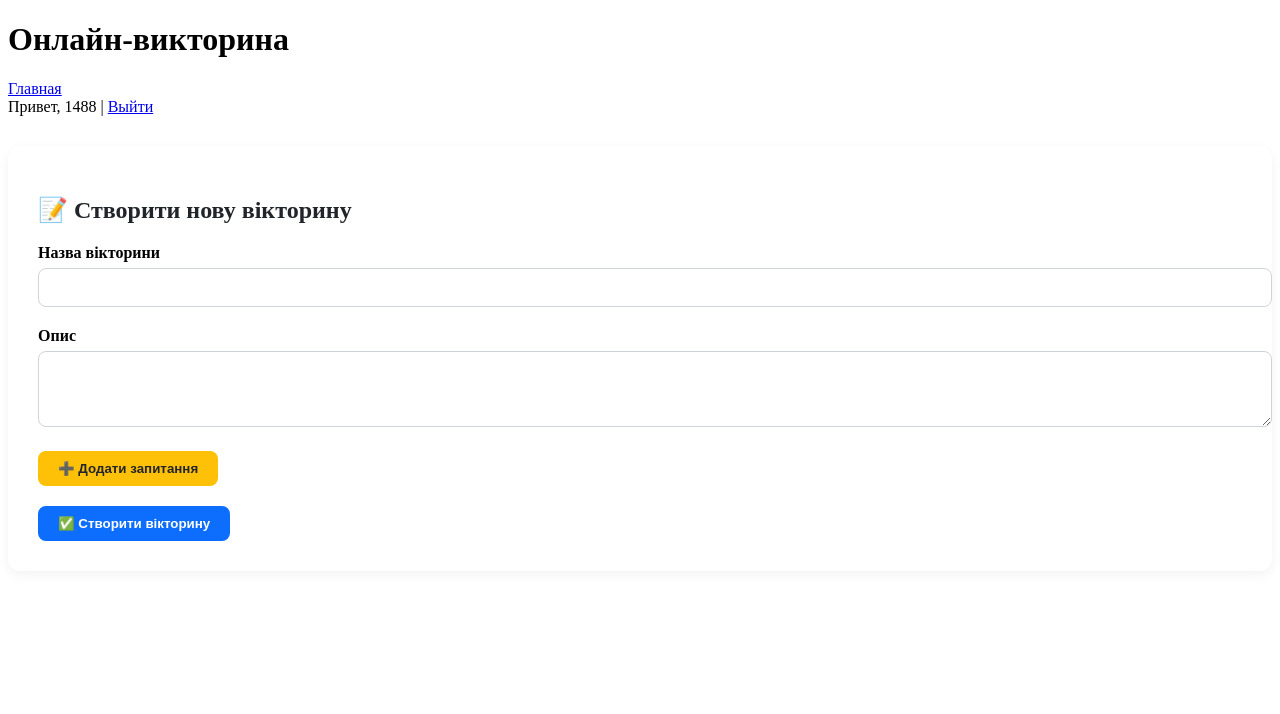
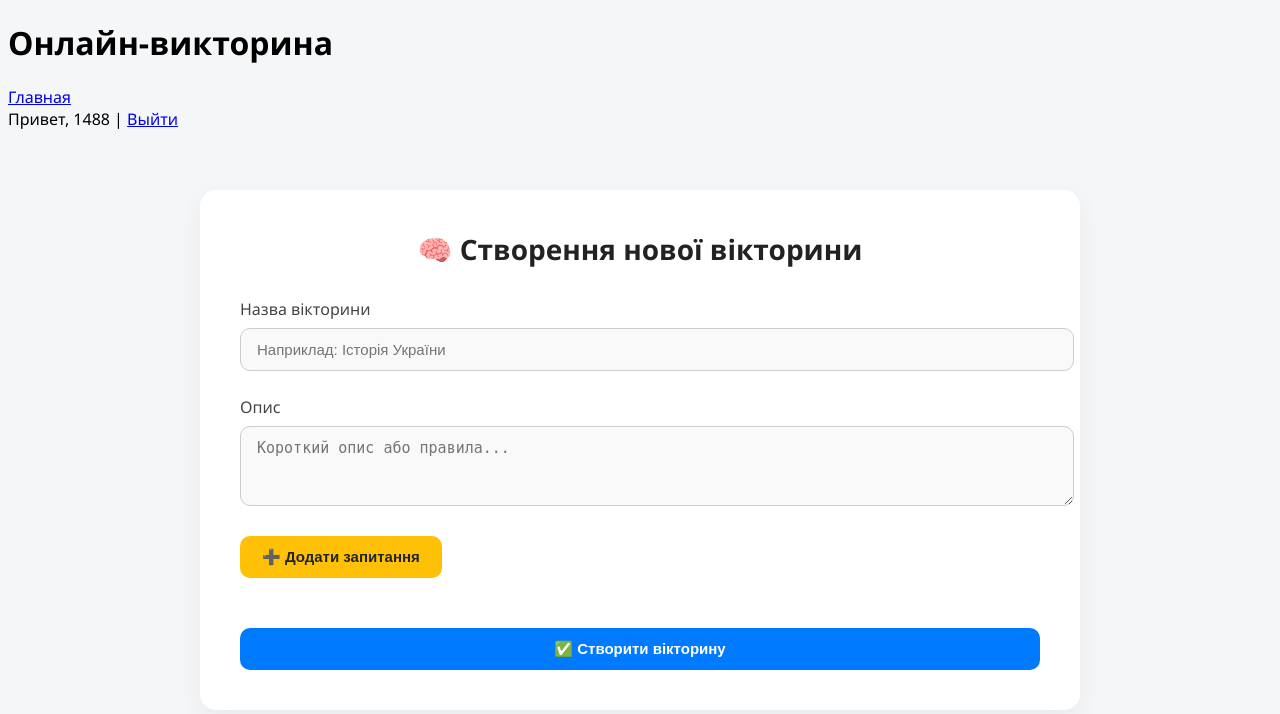
Before and after one commit to Imgenius228/online-quiz, a Django app: page /create/ in a window 1280 px wide. Shown: the top 714 px of the page. Run offline with Django 5.2, Linux system fonts and the light colour scheme; a user stored in the database is signed in.

```diff
--- a/quiz/templates/quiz/create_quiz.html
+++ b/quiz/templates/quiz/create_quiz.html
@@ -3,135 +3,155 @@
 
 {% block content %}
 <style>
-  .form-section {
-    background: white;
-    border-radius: 12px;
-    padding: 30px;
-    box-shadow: 0 4px 12px rgba(0,0,0,0.05);
-    margin-top: 30px;
+  body {
+    background: #f4f6f8;
+    font-family: 'Segoe UI', sans-serif;
   }
 
-  .form-section h2 {
-    margin-bottom: 20px;
-    font-size: 24px;
-    font-weight: 700;
-    color: #212529;
+  .form-wrapper {
+    max-width: 800px;
+    margin: 60px auto;
+    background: white;
+    border-radius: 16px;
+    box-shadow: 0 8px 24px rgba(0, 0, 0, 0.05);
+    padding: 40px;
+    animation: fadeIn 0.5s ease;
+  }
+
+  .form-title {
+    font-size: 28px;
+    font-weight: bold;
+    margin-bottom: 30px;
+    color: #222;
+    text-align: center;
   }
 
   .form-group {
-    margin-bottom: 20px;
+    margin-bottom: 25px;
   }
 
   .form-group label {
-    font-weight: 600;
+    font-weight: 500;
     display: block;
-    margin-bottom: 6px;
+    margin-bottom: 8px;
+    color: #444;
   }
 
-  .form-group input[type="text"],
-  .form-group input[type="number"],
-  .form-group input[type="url"],
+  .form-group input,
   .form-group textarea,
   .form-group select {
     width: 100%;
-    padding: 10px 14px;
-    border: 1px solid #ced4da;
-    border-radius: 8px;
+    padding: 12px 16px;
     font-size: 15px;
-    transition: border-color 0.2s;
+    border: 1px solid #ccc;
+    border-radius: 10px;
+    background: #f9f9f9;
+    transition: 0.2s ease;
   }
 
   .form-group input:focus,
   .form-group textarea:focus,
   .form-group select:focus {
+    border-color: #007bff;
     outline: none;
-    border-color: #0d6efd;
+    background: #fff;
   }
 
   .question-block {
     background: #f8f9fa;
-    border-radius: 10px;
+    border-radius: 12px;
     padding: 20px;
-    margin-bottom: 25px;
-    border: 1px solid #dee2e6;
+    margin-bottom: 30px;
+    border: 1px solid #ddd;
   }
 
   .question-block h4 {
     margin-bottom: 15px;
+    color: #333;
     font-size: 18px;
-    color: #343a40;
   }
 
-  .btn-primary,
-  .btn-add {
-    background-color: #0d6efd;
-    border: none;
-    color: white;
-    padding: 10px 20px;
-    font-weight: 600;
-    border-radius: 8px;
-    cursor: pointer;
+  .answer-group {
+    display: flex;
+    align-items: center;
+    gap: 10px;
+    margin-bottom: 10px;
   }
 
-  .btn-primary:hover,
-  .btn-add:hover {
-    background-color: #0b5ed7;
+  .answer-group input[type="text"] {
+    flex: 1;
+  }
+
+  .btn {
+    display: inline-block;
+    padding: 12px 22px;
+    font-weight: 600;
+    border: none;
+    border-radius: 10px;
+    cursor: pointer;
+    transition: 0.2s ease;
+    font-size: 15px;
   }
 
   .btn-add {
     background-color: #ffc107;
     color: #212529;
-    margin-bottom: 20px;
+    margin-bottom: 30px;
   }
 
-  .answer-option {
-    display: flex;
-    align-items: center;
-    margin-top: 8px;
+  .btn-add:hover {
+    background-color: #e0a800;
   }
 
-  .answer-option input[type="text"] {
-    flex: 1;
-    margin-right: 10px;
+  .btn-submit {
+    background-color: #007bff;
+    color: white;
+    width: 100%;
+    margin-top: 20px;
   }
 
-  .answer-option input[type="checkbox"] {
-    transform: scale(1.2);
+  .btn-submit:hover {
+    background-color: #0069d9;
+  }
+
+  @keyframes fadeIn {
+    from {
+      opacity: 0;
+      transform: translateY(15px);
+    }
+    to {
+      opacity: 1;
+      transform: translateY(0);
+    }
   }
 </style>
 
-<div class="container">
-  <div class="form-section">
-    <h2>📝 Створити нову вікторину</h2>
+<div class="form-wrapper">
+  <div class="form-title">🧠 Створення нової вікторини</div>
 
   <form method="post" enctype="multipart/form-data">
     {% csrf_token %}
 
     <div class="form-group">
-        <label for="title">Назва вікторини</label>
-        <input type="text" name="title" id="title" required>
+      <label>Назва вікторини</label>
+      <input type="text" name="title" placeholder="Наприклад: Історія України" required>
     </div>
 
     <div class="form-group">
-        <label for="description">Опис</label>
-        <textarea name="description" id="description" rows="3"></textarea>
+      <label>Опис</label>
+      <textarea name="description" rows="3" placeholder="Короткий опис або правила..."></textarea>
     </div>
 
-      <div id="questions-container">
-        <!-- Questions will be added here -->
-      </div>
+    <div id="questions-container"></div>
 
-      <button type="button" onclick="addQuestion()" class="btn-add">
+    <button type="button" onclick="addQuestion()" class="btn btn-add">
       ➕ Додати запитання
     </button>
 
-      <br>
-
-      <button type="submit" class="btn-primary">
+    <button type="submit" class="btn btn-submit">
       ✅ Створити вікторину
     </button>
   </form>
-  </div>
 </div>
 
 <script>
@@ -175,18 +195,17 @@ function addQuestion() {
 
       <div class="form-group">
         <label>Варіанти відповідей</label>
-        <div class="answer-option">
+        <div class="answer-group">
           <input type="text" name="questions[${questionIndex}][answers][0][text]" placeholder="Варіант 1" required>
           <input type="checkbox" name="questions[${questionIndex}][answers][0][correct]"> Правильний
         </div>
-        <div class="answer-option">
+        <div class="answer-group">
           <input type="text" name="questions[${questionIndex}][answers][1][text]" placeholder="Варіант 2" required>
           <input type="checkbox" name="questions[${questionIndex}][answers][1][correct]"> Правильний
         </div>
       </div>
     </div>
   `;
-
   container.insertAdjacentHTML('beforeend', html);
   questionIndex++;
 }
```
Lines whose indentation alone changed are shown as unchanged.
